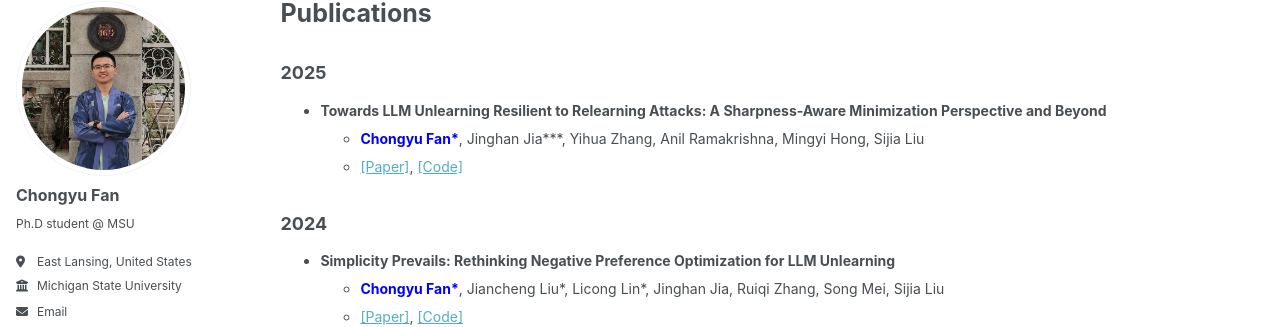
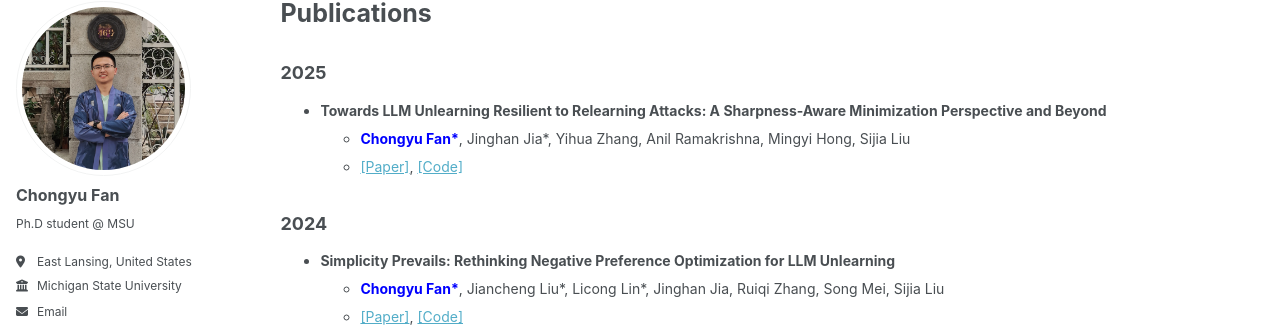
Before and after one commit to a-F1/a-F1.github.io, a Jekyll site: the page built from _pages/publications.md, in a window 1280 px wide and 1261 px high. Shown: the part 101-428 px from the top of the window. Built offline with Jekyll 4.4.1, drawn with Linux system fonts in a browser that asks for light colours; some web fonts are replaced.

Commit message:
Upd pub.

```diff
--- a/_pages/publications.md
+++ b/_pages/publications.md
@@ -24,7 +24,7 @@ p, li {
 
 ## 2025
 - **Towards LLM Unlearning Resilient to Relearning Attacks: A Sharpness-Aware Minimization Perspective and Beyond**
-  - <span style="color:blue">**Chongyu Fan\***</span>, Jinghan Jia\***, Yihua Zhang, Anil Ramakrishna, Mingyi Hong, Sijia Liu
+  - <span style="color:blue">**Chongyu Fan\***</span>, Jinghan Jia\*, Yihua Zhang, Anil Ramakrishna, Mingyi Hong, Sijia Liu
   - [[Paper]](https://arxiv.org/abs/2502.05374), [[Code]](https://github.com/OPTML-Group/Unlearn-Smooth)
 
 ## 2024
```
